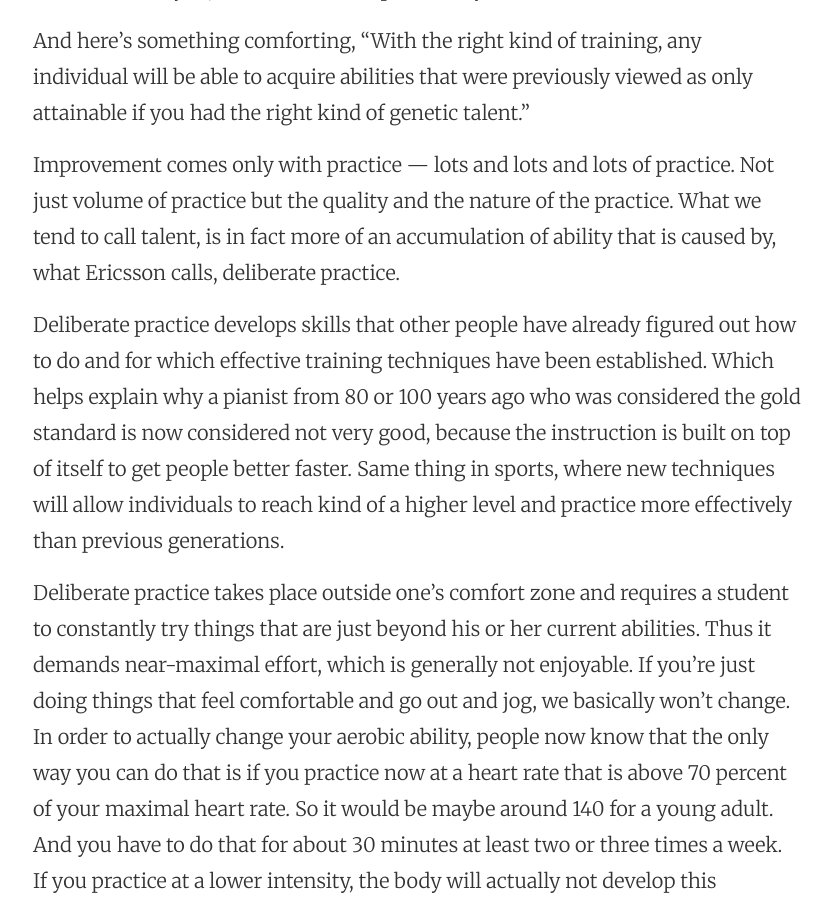
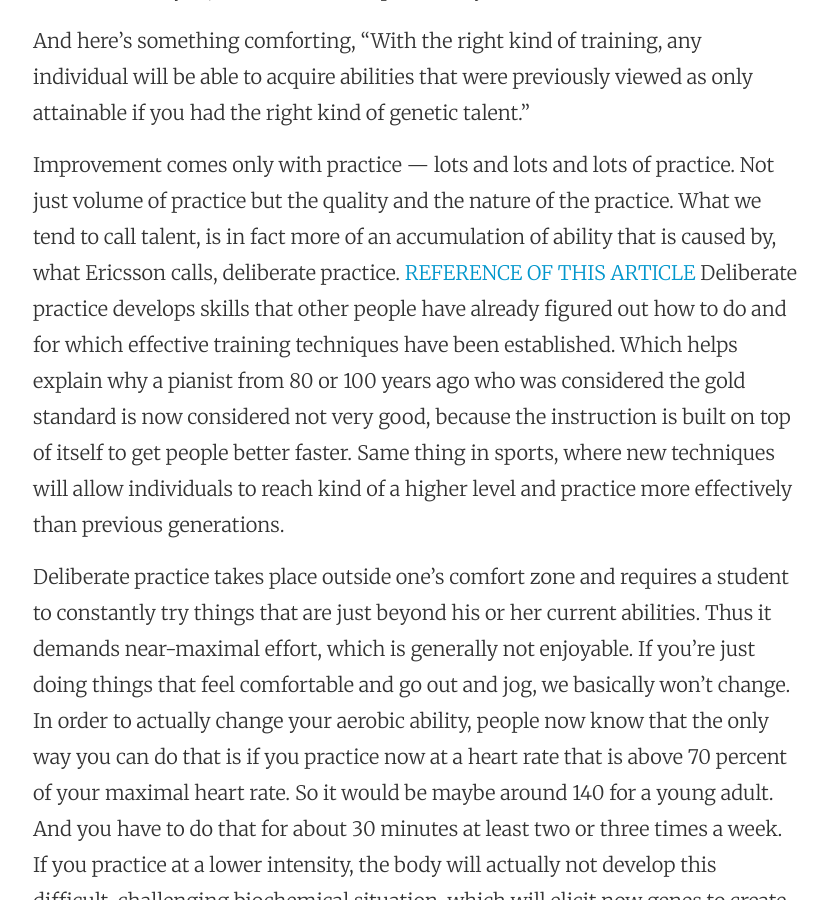
Before and after one commit to rajtanwar/rajtanwar.github.io, a Jekyll site: the page built from _posts/2016-05-10-how-are-some-people-able-to-do-much-better-than-others.markdown, in a window 1280 px wide and 900 px high, scrolled down 928 px. Shown: the whole window, without its empty margins (223-1054 px from the left). Built offline with Jekyll 4.4.1, drawn with Linux system fonts in a browser that asks for light colours.

Commit message:
Update 2016-05-10-how-are-some-people-able-to-do-much-better-than-others.markdown

```diff
--- a/_posts/2016-05-10-how-are-some-people-able-to-do-much-better-than-others.markdown
+++ b/_posts/2016-05-10-how-are-some-people-able-to-do-much-better-than-others.markdown
@@ -10,7 +10,7 @@ We believe you have to have some base talent and then you have to work hard towa
 And here's something comforting, "With the right kind of training, any individual will be able to acquire abilities that were previously viewed as only attainable if you had the right kind of genetic talent."
 
 Improvement comes only with practice — lots and lots and lots of practice. Not just volume of practice but the quality and the nature of the practice. What we tend to call talent, is in fact more of an accumulation of ability that is caused by, what Ericsson calls, deliberate practice.
-
+<a href="https://prepsmarter.com/blog/how-are-some-people-able-to-do-much-better-than-other-individuals-2/">REFERENCE OF THIS ARTICLE</a>
 Deliberate practice develops skills that other people have already figured out how to do and for which effective training techniques have been established. Which helps explain why a pianist from 80 or 100 years ago who was considered the gold standard is now considered not very good, because the instruction is built on top of itself to get people better faster. Same thing in sports, where new techniques will allow individuals to reach kind of a higher level and practice more effectively than previous generations.
 
 Deliberate practice takes place outside one’s comfort zone and requires a student to constantly try things that are just beyond his or her current abilities. Thus it demands near-maximal effort, which is generally not enjoyable. If you’re just doing things that feel comfortable and go out and jog, we basically won’t change. In order to actually change your aerobic ability, people now know that the only way you can do that is if you practice now at a heart rate that is above 70 percent of your maximal heart rate. So it would be maybe around 140 for a young adult. And you have to do that for about 30 minutes at least two or three times a week. If you practice at a lower intensity, the body will actually not develop this difficult, challenging biochemical situation, which will elicit now genes to create physiological adaptations.
```
